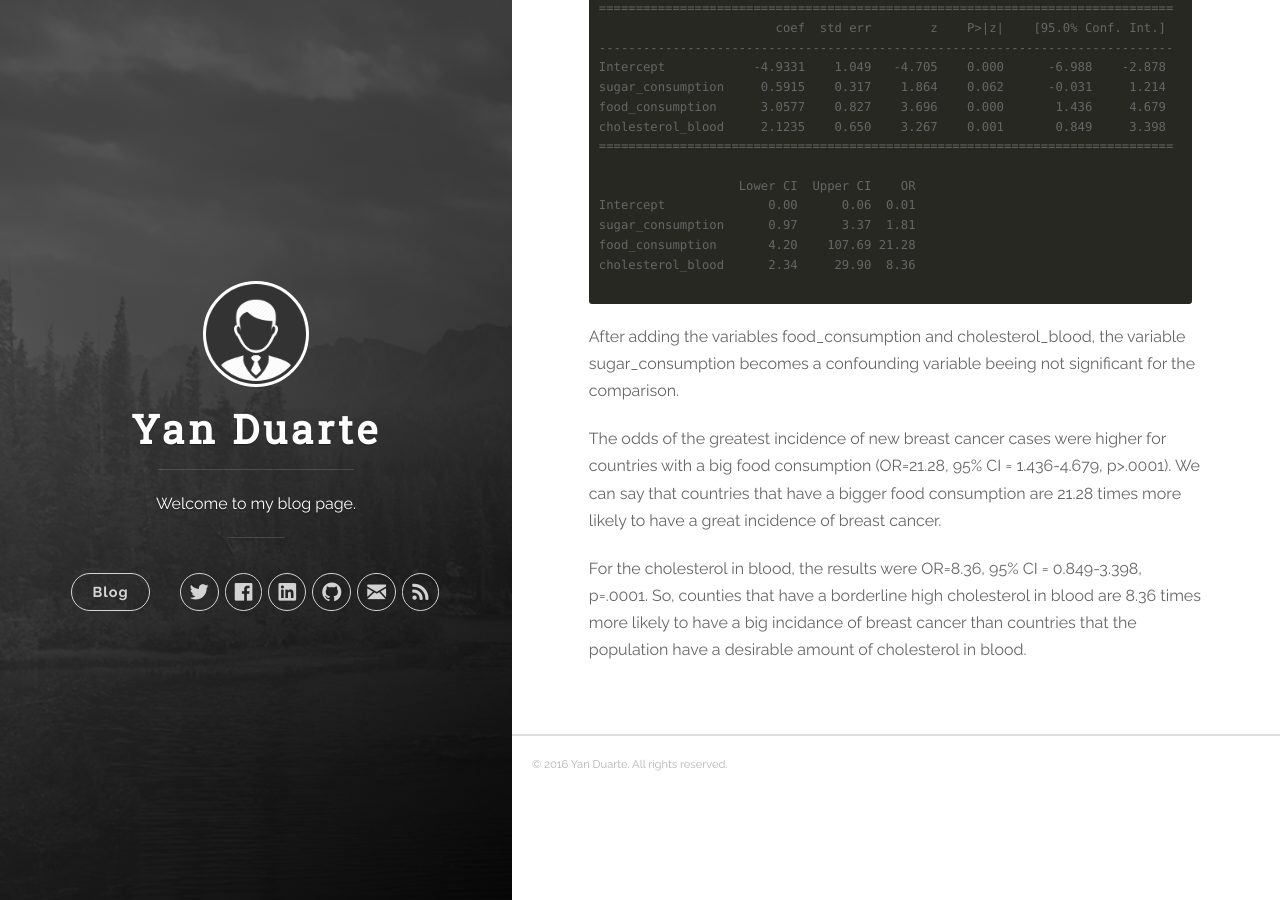
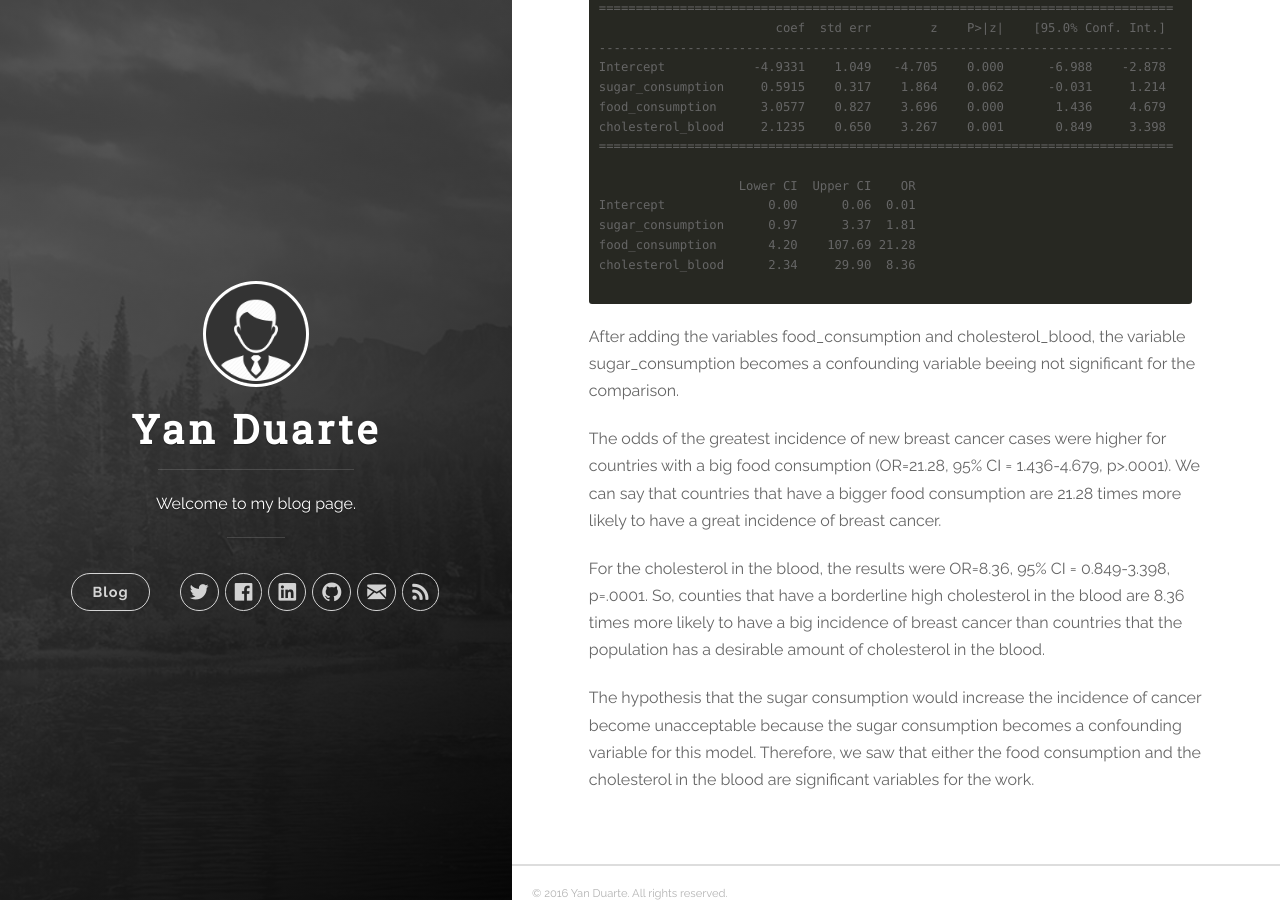
Before and after one commit to yan-duarte/yan-duarte.github.io, a Jekyll site: the page built from _posts/2016-09-24-RMP-Assignment4.md, in a window 1280 px wide and 900 px high, scrolled down 4081 px. Built offline with Jekyll 4.4.1, drawn with Linux system fonts in a browser that asks for light colours; nearby versions of some CDN libraries.

Commit message:
Updated 2016-09-24-RMP-Assignment4.md

```diff
--- a/_posts/2016-09-24-RMP-Assignment4.md
+++ b/_posts/2016-09-24-RMP-Assignment4.md
@@ -172,5 +172,7 @@ After adding the variables food_consumption and cholesterol_blood, the variable
 The odds of the greatest incidence of new breast cancer cases were higher for countries with a big food consumption (OR=21.28, 95% CI = 1.436-4.679, p>.0001).
 We can say that countries that have a bigger food consumption are 21.28 times more likely to have a great incidence of breast cancer.
 
-For the cholesterol in blood, the results were OR=8.36, 95% CI = 0.849-3.398, p=.0001.
-So, counties that have a borderline high cholesterol in blood are 8.36 times more likely to have a big incidance of breast cancer than countries that the population have a desirable amount of cholesterol in blood.
+For the cholesterol in the blood, the results were OR=8.36, 95% CI = 0.849-3.398, p=.0001.
+So, counties that have a borderline high cholesterol in the blood are 8.36 times more likely to have a big incidence of breast cancer than countries that the population has a desirable amount of cholesterol in the blood.
+
+The hypothesis that the sugar consumption would increase the incidence of cancer become unacceptable because the sugar consumption becomes a confounding variable for this model. Therefore, we saw that either the food consumption and the cholesterol in the blood are significant variables for the work.
```
